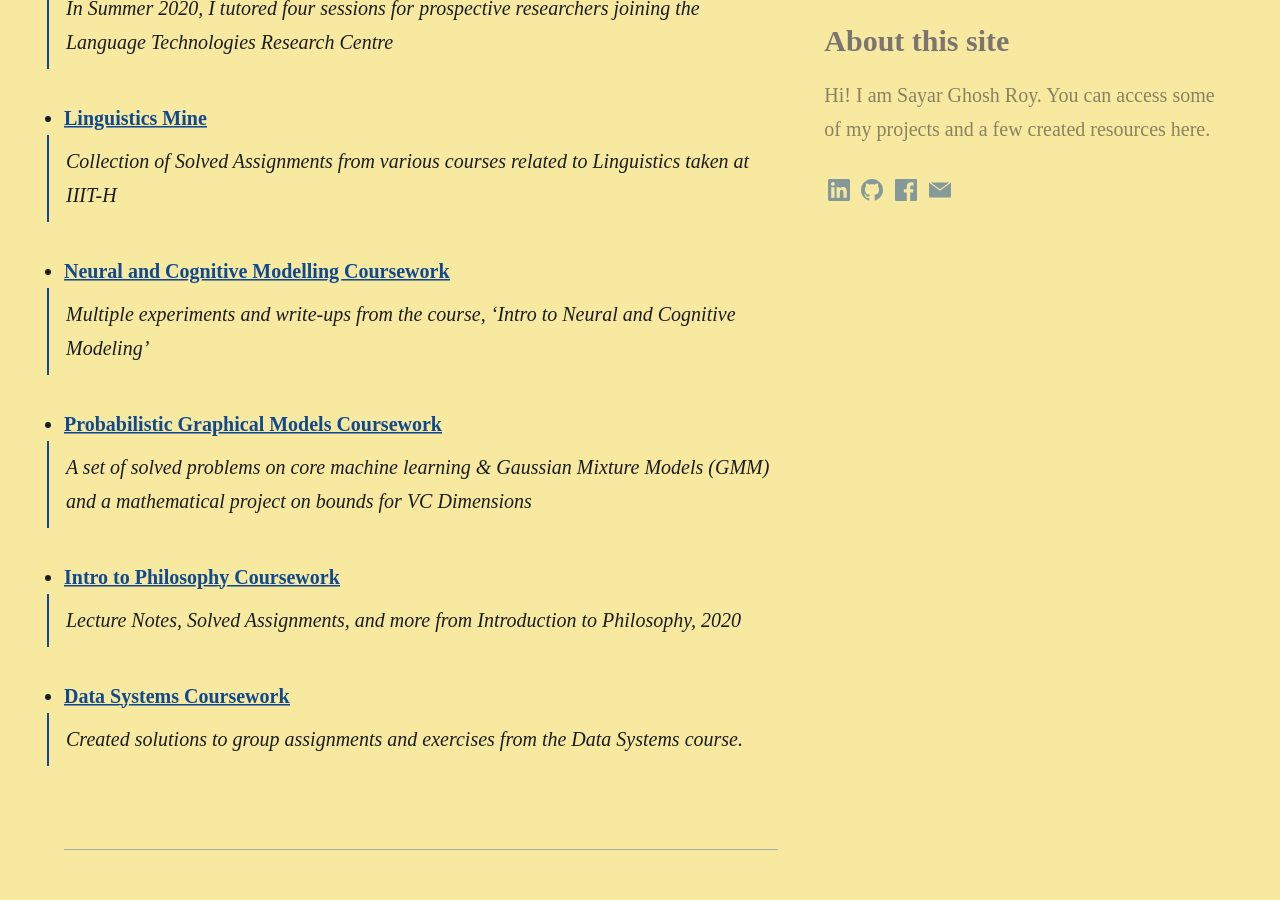
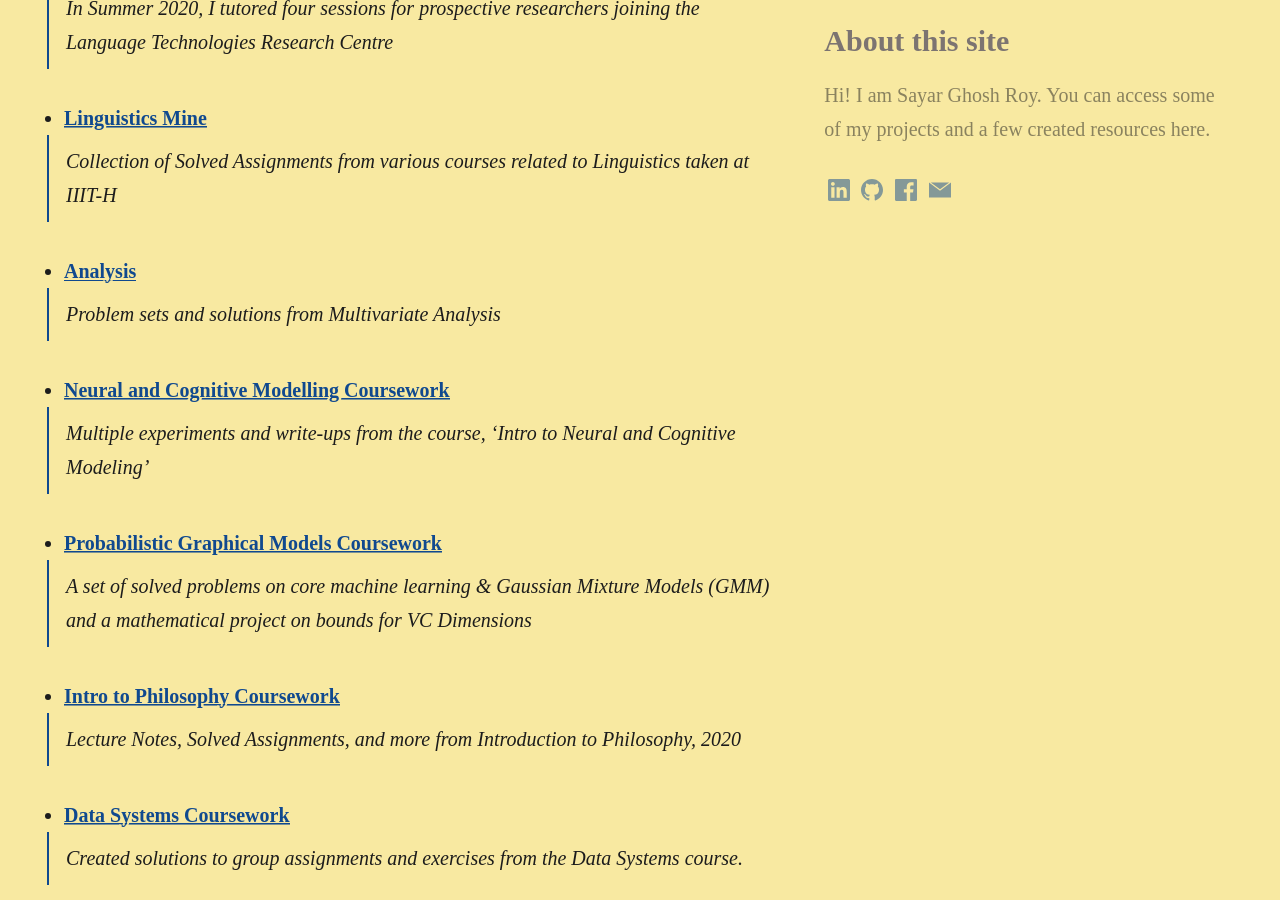
Before and after one commit to sayarghoshroy/sayarghoshroy.github.io, a Jekyll site: the page built from work.md, in a window 1280 px wide and 900 px high, scrolled down 7335 px. Built offline with Jekyll 4.4.1, drawn with Linux system fonts in a browser that asks for light colours; some web fonts are replaced.

Commit message:
Updated resources section

```diff
--- a/work.md
+++ b/work.md
@@ -158,6 +158,9 @@ aside: true
 - [<b>Linguistics Mine</b>](https://github.com/sayarghoshroy/Linguistics_Mine)
 > <p style="align: justify">Collection of Solved Assignments from various courses related to Linguistics taken at IIIT-H</p>
 
+- [<b>Analysis</b>](https://github.com/sayarghoshroy/Analysis)
+> <p style="align: justify">Problem sets and solutions from Multivariate Analysis</p>
+
 - [<b>Neural and Cognitive Modelling Coursework</b>](https://github.com/sayarghoshroy/Neural_and_Cognitive_Modelling)
 > <p style="align: justify">Multiple experiments and write-ups from the course, ‘Intro to Neural and Cognitive Modeling’</p>
 
```
